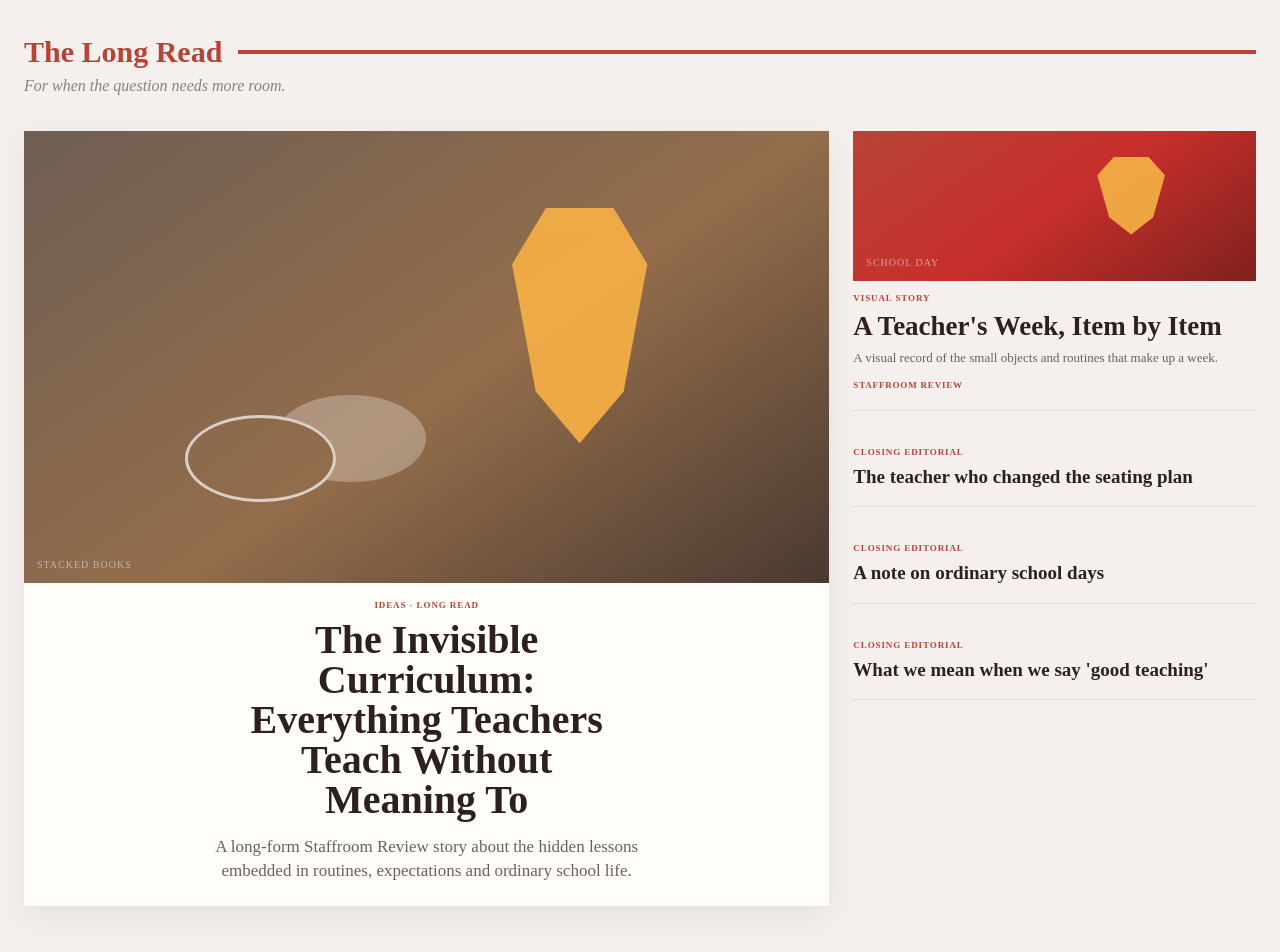
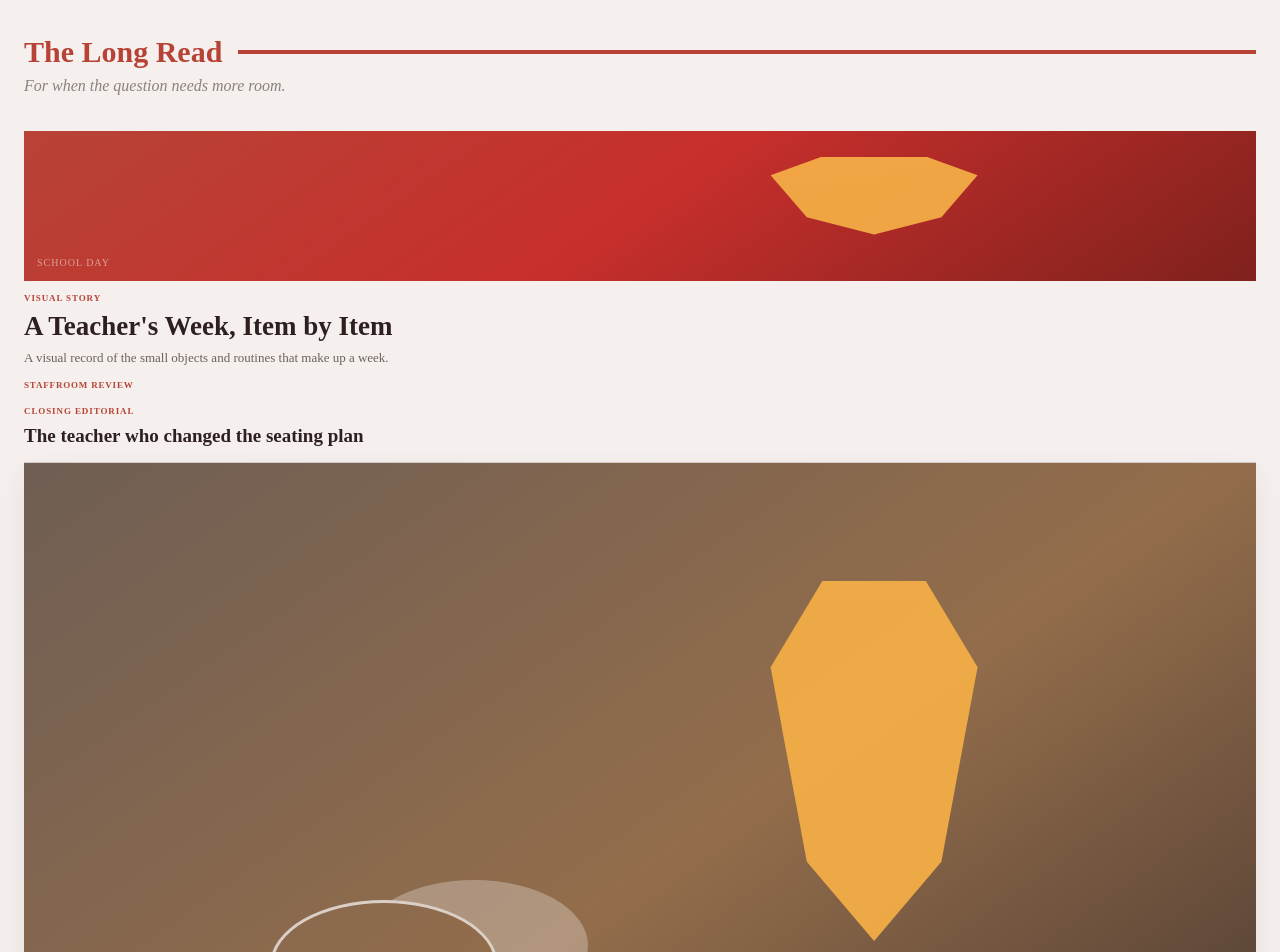
Before and after one commit to staffroom-review/staffroom-website, a Next.js app: page / in a window 1280 px wide. Shown: the part 4340-5292 px from the top of the page. Built offline with nearby package versions, Linux system fonts and the light colour scheme.

Commit message:
homepage: restructure Section 7 as feature chapter

```diff
--- a/app/page.js
+++ b/app/page.js
@@ -276,19 +276,11 @@ export default function HomePage() {
           </div>
         </section>
 
-        <section className="reference-section reference-section--feature-support reference-section--last">
+        <section className="reference-section reference-section--feature-chapter reference-section--last">
           <div className="page-shell">
             <SectionHeader title="The Long Read" description="For when the question needs more room." />
-            <div className="feature-support feature-support--last">
-              <Feature
-                art={placeholderArt.longread}
-                eyebrow="Ideas · Long Read"
-                title={content.longRead.title}
-                dek={content.longRead.dek}
-                centered
-                elevated
-              />
-              <div className="feature-support__rail">
+            <div className="feature-chapter-layout">
+              <div className="feature-chapter-side">
                 <Story
                   eyebrow="Visual Story"
                   title={content.visualWeek.title}
@@ -301,6 +293,18 @@ export default function HomePage() {
                   dek={content.closing1.dek}
                   compact
                 />
+              </div>
+
+              <Feature
+                art={placeholderArt.longread}
+                eyebrow="Ideas · Long Read"
+                title={content.longRead.title}
+                dek={content.longRead.dek}
+                centered
+                elevated
+              />
+
+              <div className="feature-chapter-side">
                 <Story
                   eyebrow="Closing editorial"
                   title={content.closing2.title}
```
